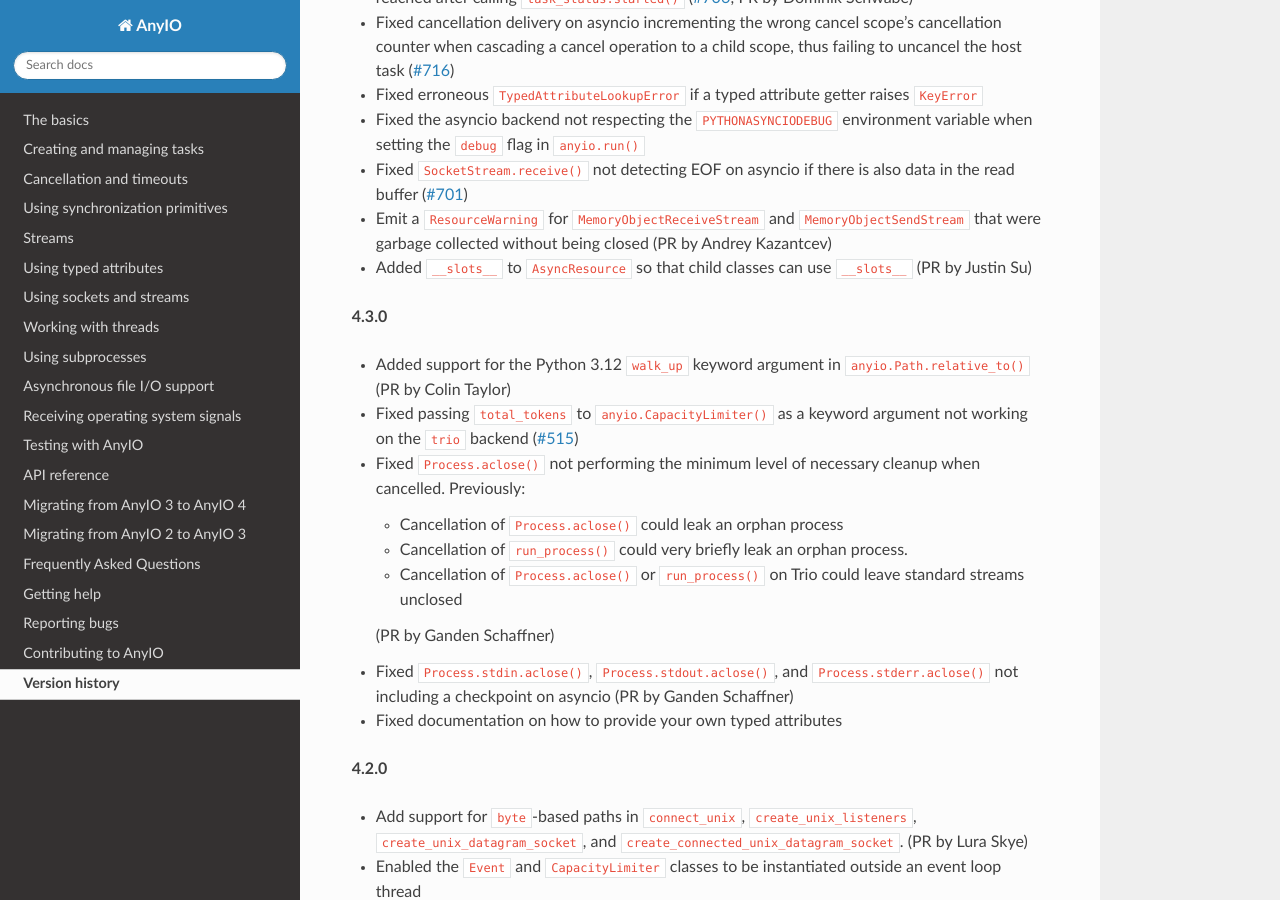
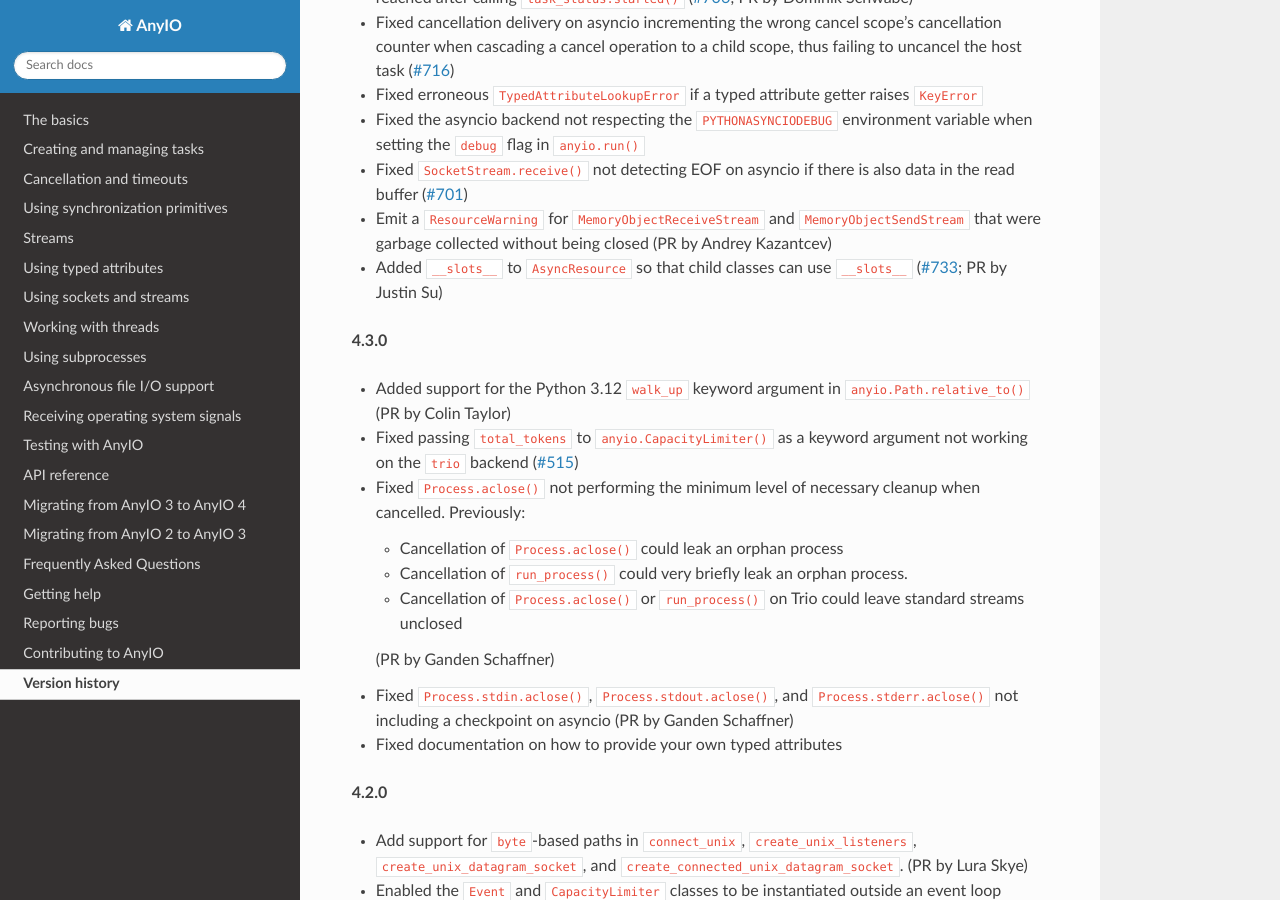
Before and after one commit to agronholm/anyio, a Sphinx documentation site: the page built from docs/versionhistory.rst, in a window 1280 px wide and 900 px high, scrolled down 441 px. Built offline with Sphinx 7.4.7 and the Read the Docs theme 2.0.0, drawn with Linux system fonts in a browser that asks for light colours; the version number could not be read and is left out.

Commit message:
Add link to PR in changelog

```diff
--- a/docs/versionhistory.rst
+++ b/docs/versionhistory.rst
@@ -29,7 +29,7 @@ This library adheres to `Semantic Versioning 2.0 <http://semver.org/>`_.
   ``MemoryObjectSendStream`` that were garbage collected without being closed (PR by
   Andrey Kazantcev)
 - Added ``__slots__`` to ``AsyncResource`` so that child classes can use ``__slots__``
-  (PR by Justin Su)
+  (`#733 <https://github.com/agronholm/anyio/pull/733>`_; PR by Justin Su)
 
 **4.3.0**
 
```
